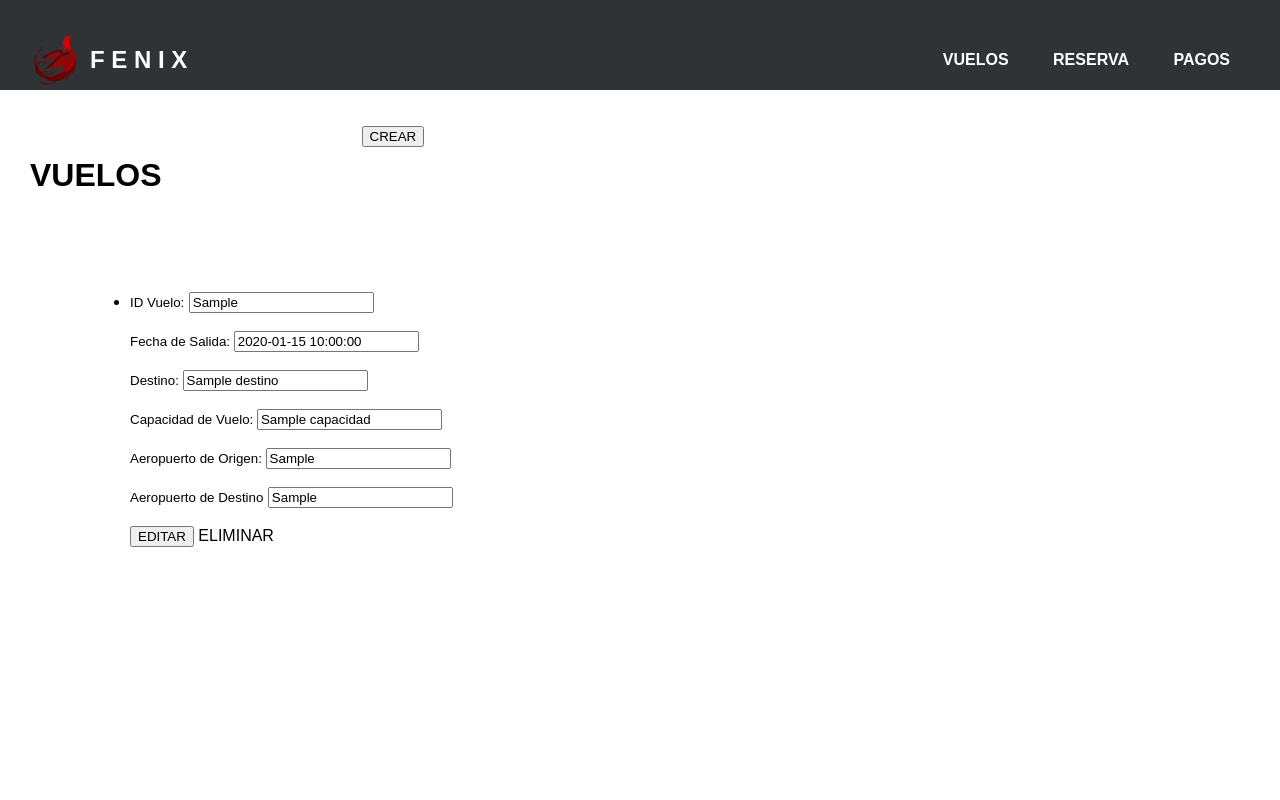
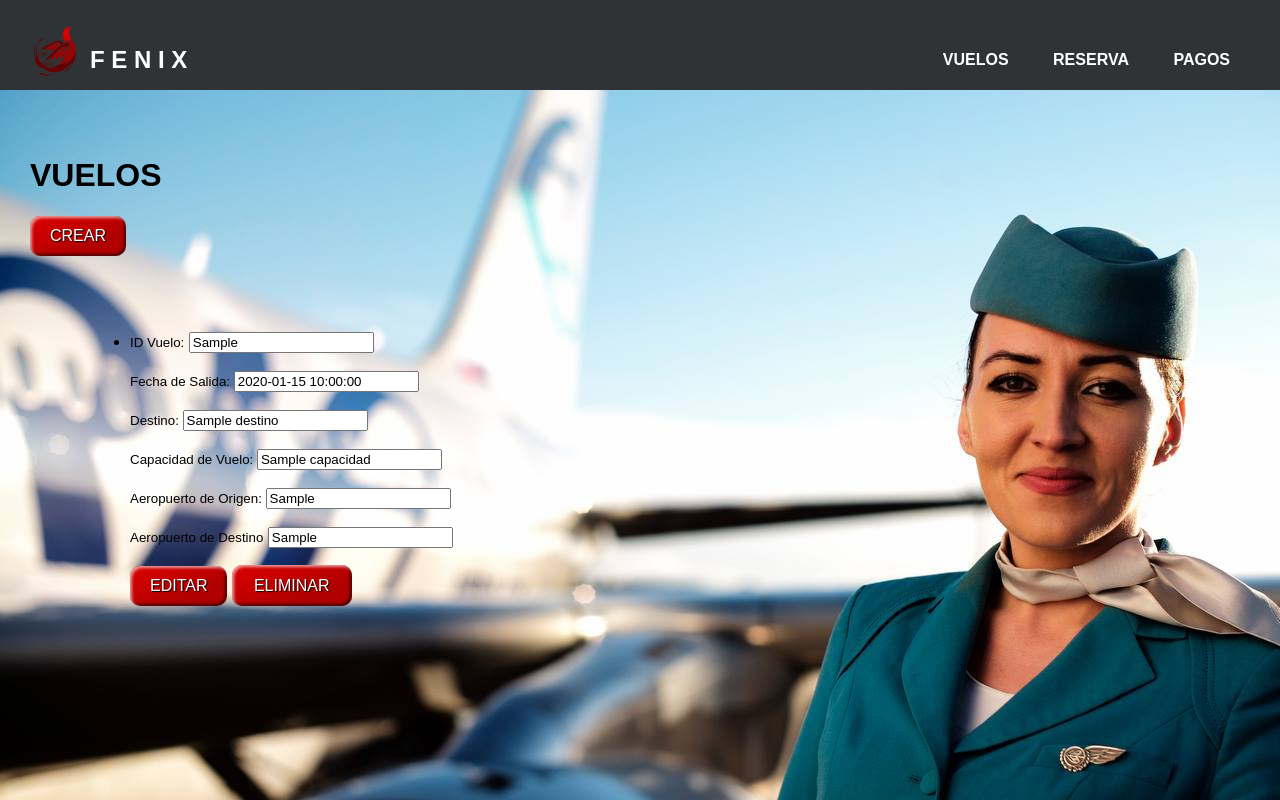
Before and after one commit to atalasluis/Aerolina, a Flask app: page /vuelos in a window 1280 px wide. Run offline with Flask 2, Linux system fonts and the light colour scheme; a database or web service that is not in the repository returns one stand-in record (values such as "Sample title").

Commit message:
mejorando fronted

```diff
--- a/static/css/style.css
+++ b/static/css/style.css
@@ -19,8 +19,8 @@ header{
     padding: 10px;
 }
 .logo {
-    display: flex;
-    align-items: center;
+    display:inline-flex;
+    align-items:flex-start;
     color: white;
 }
 
@@ -77,3 +77,67 @@ div{
     flex: 1;
     /*background-color: rgb(105, 196, 231);*/
 }
+
+.styled {
+    border: 0;
+    line-height: 2.5;
+    padding: 0 20px;
+    font-size: 1rem;
+    text-align: center;
+    color: #fff;
+    text-shadow: 1px 1px 1px #000;
+    border-radius: 10px;
+    background-color: rgba(220, 0, 0, 1);
+    background-image: linear-gradient(to top left,
+                                      rgba(0, 0, 0, .2),
+                                      rgba(0, 0, 0, .2) 30%,
+                                      rgba(0, 0, 0, 0));
+    box-shadow: inset 2px 2px 3px rgba(255, 255, 255, .6),
+                inset -2px -2px 3px rgba(0, 0, 0, .6);
+}
+
+.styled:hover {
+    background-color: rgba(255, 0, 0, 1);
+}
+
+.styled:active {
+    box-shadow: inset -2px -2px 3px rgba(255, 255, 255, .6),
+                inset 2px 2px 3px rgba(0, 0, 0, .6);
+}
+
+.texto{
+    width: 550px;           /* Ancho de 150 píxeles */
+    height: 550px;          /* Alto de 150 píxeles */
+    background: rgb(221, 134, 134);        /* Fondo de color rojo */
+    border: 1px solid rgb(255, 255, 255); /* Borde color negro y de 1 píxel de grosor */
+    background-position-y: top;
+    padding: 12px 22px;
+    color: #fff;
+    border-radius: 10px;
+
+}
+
+.buttonx {
+    border: 0;
+    line-height: 2.5;
+    font-size: 1rem;
+    text-align: center;
+    color: #fff;
+    text-shadow: 1px 1px 1px #000;
+    border-radius: 10px;
+    background-color: rgba(220, 0, 0, 1);
+    background-image: linear-gradient(to top left,
+                                      rgba(0, 0, 0, .2),
+                                      rgba(0, 0, 0, .2) 30%,
+                                      rgba(0, 0, 0, 0));
+    box-shadow: inset 2px 2px 3px rgba(255, 255, 255, .6),
+                inset -2px -2px 3px rgba(0, 0, 0, .6);
+    padding: 12px 22px;
+  }
+
+  .col {
+    position: relative;
+    display: inline-block;
+    text-align:justify;
+
+  }
--- a/templates/vuelos.html
+++ b/templates/vuelos.html
@@ -22,13 +22,17 @@
             <a href="{{url_for('pagos')}}" class="nav-link">PAGOS</a>
         </nav>
         <!-- ********************************************************************** -->
+        <body background="../static/imgs/fondo2.jpg"></body>
     </header>
 
     <br></br>
     <div class="container">
-        <h1 class="text-center mt-5 mb-5">VUELOS</h1>
+        <h1 style="color:#000000" class="text-center mt-5 mb-5">VUELOS</h1>
+        <td class="func1">
+            <a href="{{ url_for('vuelos_crear') }}">
+            <button class="favorite styled" type="submit">CREAR</button></a>
+        </td>
     </div>
-    <td class="func1"><a href="{{ url_for('vuelos_crear') }}"><button type="submit">CREAR</button></a></td>
     <br></br>
 
     <div class="card-body">
@@ -58,8 +62,8 @@
                                 <input type="text" class="form-control" value="{{vuelo.aeropuertoDestino}}" name="aeropuertoDestino">
                                 <br></br>
 
-                                <button class="btn btn-primary btn-sm mt-3" type="submit">EDITAR</button>
-                                <a href="{{url_for('remove', vuelo_id=vuelo.idVuelo)}}" class="btn btn-primary btn-sm mt-3">ELIMINAR</a>
+                                <button class="favorite styled" type="submit">EDITAR</button>
+                                <a href="{{url_for('remove', vuelo_id=vuelo.idVuelo)}}" class="buttonx">ELIMINAR</a>
                             </form>
                         </li>
                     </div>
```
Also changed, not shown: templates/index.html (+22 -1 lines), templates/miReserva.html (+6 -2 lines), templates/vuelos_crear.html (+15 -7 lines), static/imgs/fondo0.jpg (added), static/imgs/fondo1.jpg (added), static/imgs/fondo2.jpg (added), static/imgs/fondo3.jpg (added), static/imgs/fondo4.jpg (added).
